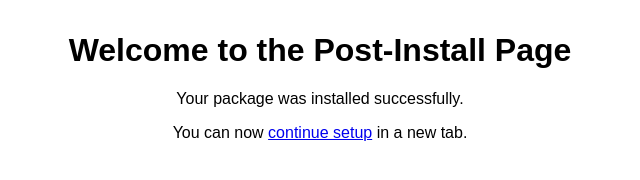
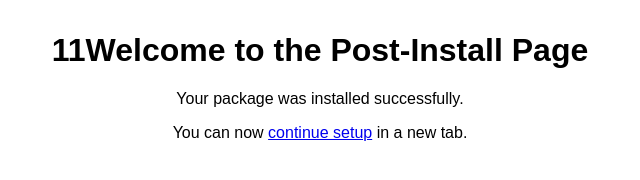
Before and after one commit to rsardak-dg/site, a plain HTML site: page index.html in a window 1280 px wide. Shown: the whole page, without its empty margins (320-960 px from the left). Drawn offline with Linux system fonts and the light colour scheme.

Commit message:
Update index.html

```diff
--- a/index.html
+++ b/index.html
@@ -17,7 +17,7 @@
   </style>
 </head>
 <body>
-  <h1>Welcome to the Post-Install Page</h1>
+  <h1>11Welcome to the Post-Install Page</h1>
   <p>Your package was installed successfully.</p>
   <p>You can now <a href="https://your-external-site.com" target="_blank" rel="noopener">continue setup</a> in a new tab.</p>
 </body>
```
